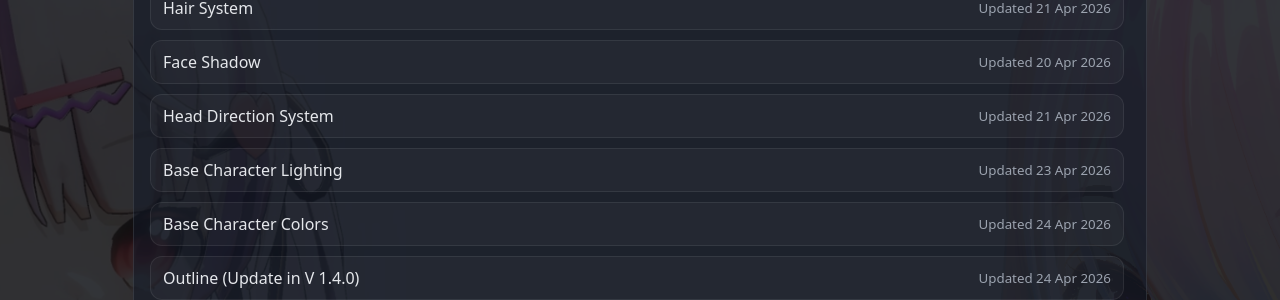
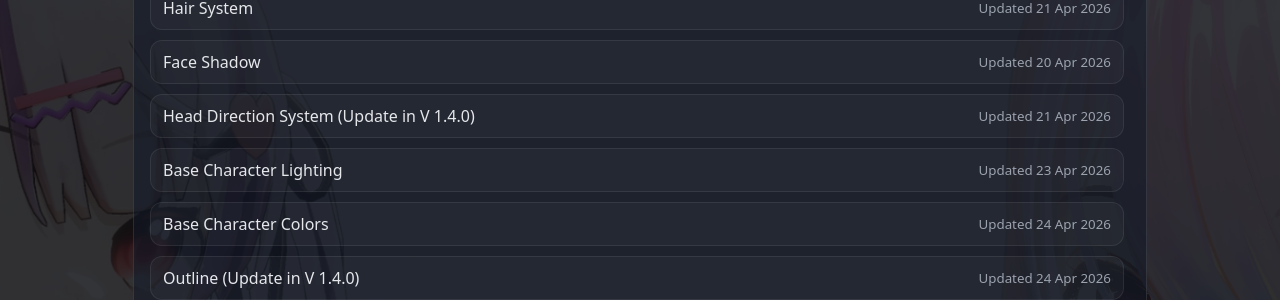
Before and after one commit to zlz-studio/zlz-studio.github.io, a Jekyll site: the page built from index.html, in a window 1280 px wide and 900 px high, scrolled down 1228 px. Shown: the part 155-455 px from the top of the window. Built offline with Jekyll 4.4.1, drawn with Linux system fonts in a browser that asks for light colours.

Commit message:
Update index.html

```diff
--- a/index.html
+++ b/index.html
@@ -661,7 +661,7 @@
           {% assign p = site.pages | where: "url", "/features/" | first %}<a class="item" href="/features/"><span>Overview</span><small>Updated {{ p.last_modified_at | date: "%d %b %Y" }}</small></a>
           {% assign p = site.pages | where: "url", "/features/hair-system/" | first %}<a class="item" href="/features/hair-system/"><span>Hair System</span><small>Updated {{ p.last_modified_at | date: "%d %b %Y" }}</small></a>
           {% assign p = site.pages | where: "url", "/features/faceshadow/" | first %}<a class="item" href="/features/faceshadow/"><span>Face Shadow</span><small>Updated {{ p.last_modified_at | date: "%d %b %Y" }}</small></a>
-          {% assign p = site.pages | where: "url", "/features/Head-Direction-System/" | first %}<a class="item" href="/features/Head-Direction-System/"><span>Head Direction System</span><small>Updated {{ p.last_modified_at | date: "%d %b %Y" }}</small></a>
+          {% assign p = site.pages | where: "url", "/features/Head-Direction-System/" | first %}<a class="item" href="/features/Head-Direction-System/"><span>Head Direction System (Update in V 1.4.0)</span><small>Updated {{ p.last_modified_at | date: "%d %b %Y" }}</small></a>
           {% assign p = site.pages | where: "url", "/features/Base-Character-Lighting/" | first %}<a class="item" href="/features/Base-Character-Lighting/"><span>Base Character Lighting</span><small>Updated {{ p.last_modified_at | date: "%d %b %Y" }}</small></a>
           {% assign p = site.pages | where: "url", "/features/Base-Character-Colors/" | first %}<a class="item" href="/features/Base-Character-Colors/"><span>Base Character Colors</span><small>Updated {{ p.last_modified_at | date: "%d %b %Y" }}</small></a>
           {% assign p = site.pages | where: "url", "/features/Outline/" | first %}<a class="item" href="/features/Outline/"><span>Outline (Update in V 1.4.0)</span><small>Updated {{ p.last_modified_at | date: "%d %b %Y" }}</small></a>
```
